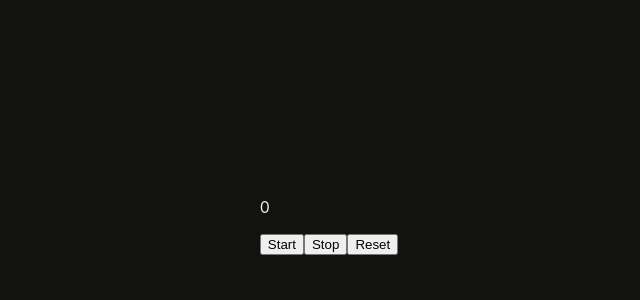
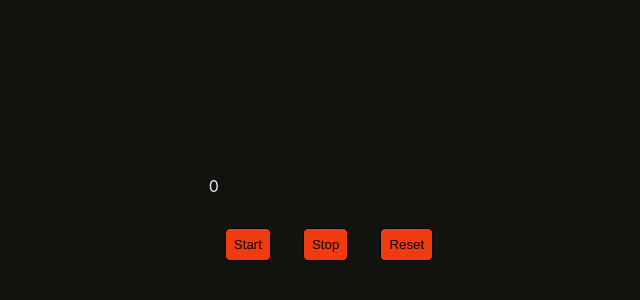
Before and after one commit to GenaPlem/react_timer, a React (Create React App) app: page / in a window 1280 px wide. Shown: the part 182-482 px from the top of the page, without its empty margins (311-951 px from the left). Built offline with nearby package versions, Linux system fonts and the light colour scheme.

Commit message:
Update styles for buttons

```diff
--- a/src/App.scss
+++ b/src/App.scss
@@ -1,6 +1,7 @@
 $primary-color: #12130F;
 $secondary-color: #E8E9F3;
-$cta-color: #F03A47;
+$cta-color: #F03A10;
+$cta-active-color: #F03A67;
 
 * {
     box-sizing: border-box;
@@ -14,3 +15,24 @@ body {
     justify-content: center;
     align-items: center;
 }
+
+h1 {
+    text-align: center;
+}
+
+button {
+    background-color: $cta-color;
+    border: 1px solid;
+    border-radius: 0.3rem;
+    margin: 1rem;
+    padding: 0.5rem;
+    cursor: pointer;
+
+    &:hover {
+        transform: scale(105%);
+    }
+
+    &:active {
+        background-color: $cta-active-color;
+    }
+}
```
